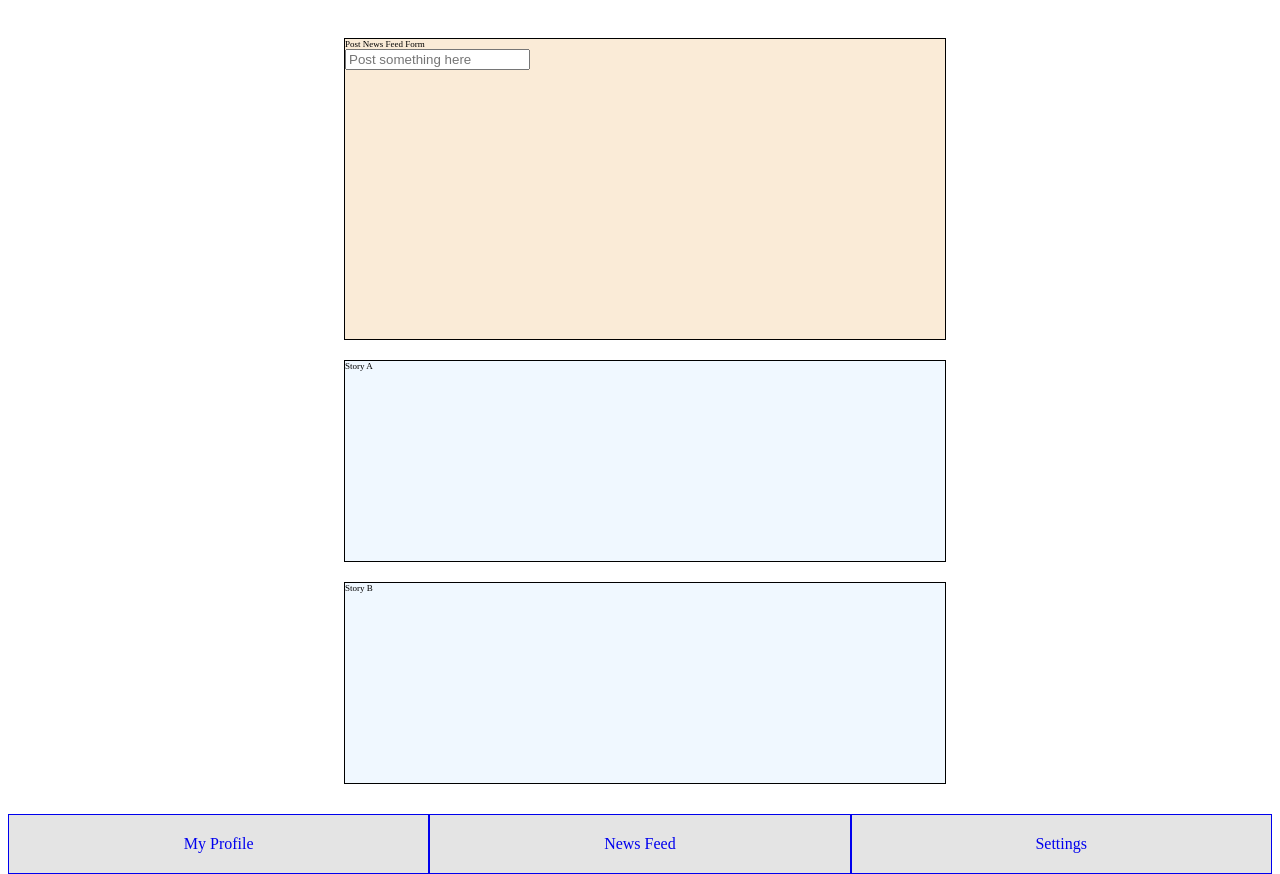
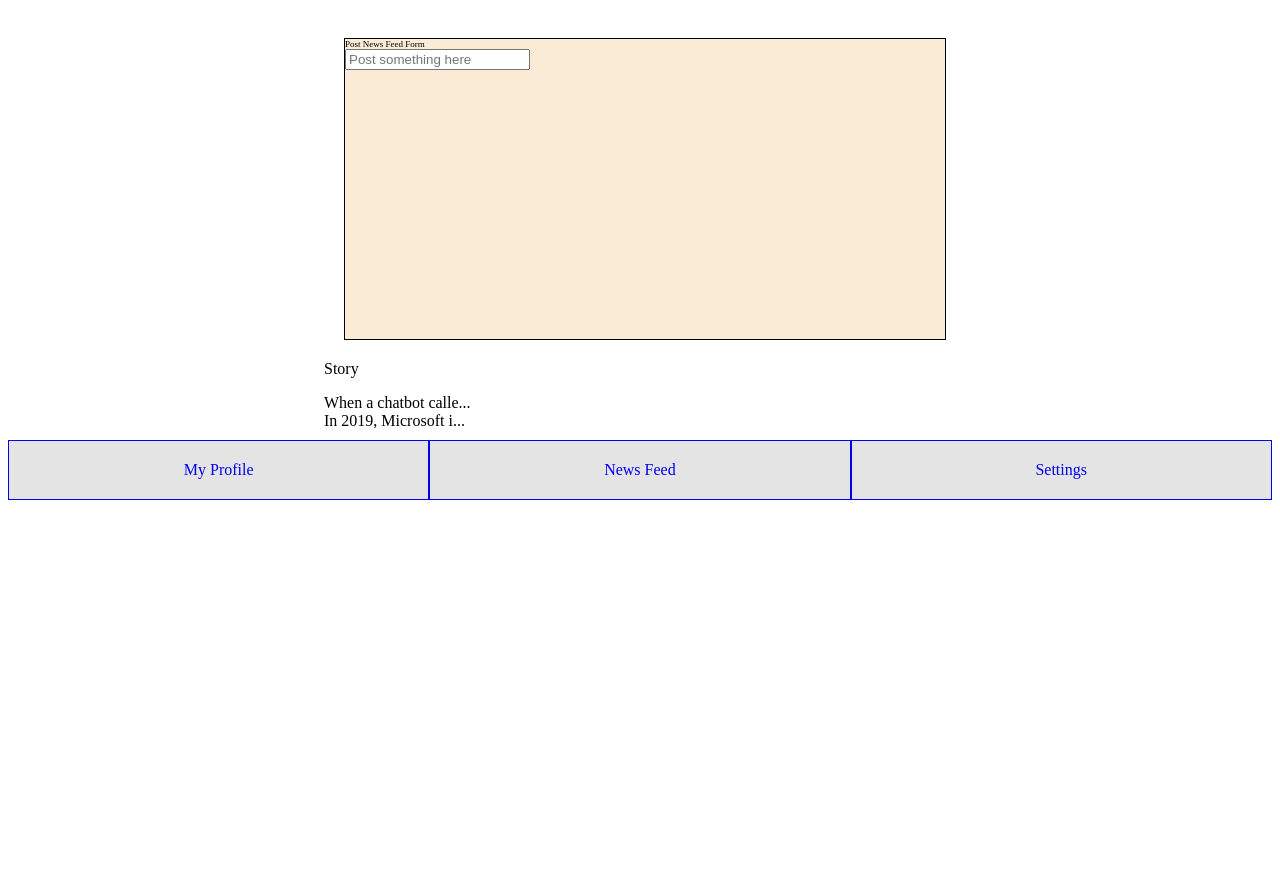
Before and after one commit to JRAntra/MEAN_Project_DEC_2022, an Angular app in the folder AntraShare/: page /news in a window 1280 px wide. After the commit the page ends 800 px from the top, so only its background shows below. Built offline with nearby package versions, Linux system fonts and the light colour scheme.

Commit message:
add first 20 chars pipe

```diff
--- a/AntraShare/src/app/app.module.ts
+++ b/AntraShare/src/app/app.module.ts
@@ -5,10 +5,12 @@ import { AppRoutingModule } from './app-routing.module';
 import { AppComponent } from './app.component';
 import { FeaturesModule } from './features/features.module';
 import { SharedModule } from './shared/shared.module';
+//import { First20CharsPipe } from './pipes/first20-chars.pipe';
 
 @NgModule({
   declarations: [
-    AppComponent
+    AppComponent,
+    //First20CharsPipe
   ],
   imports: [
     BrowserModule,
--- a/AntraShare/src/app/features/features.module.ts
+++ b/AntraShare/src/app/features/features.module.ts
@@ -9,6 +9,7 @@ import { RegisterPageComponent } from './register-page/register-page.component';
 import { SharedModule } from '../shared/shared.module';
 import { NewsStoriesComponent } from './news-feed/news-stories/news-stories.component';
 import { FormsModule, ReactiveFormsModule } from '@angular/forms';
+import { First20CharsPipe } from '../pipes/first20-chars.pipe';
 
 @NgModule({
   declarations: [
@@ -18,7 +19,9 @@ import { FormsModule, ReactiveFormsModule } from '@angular/forms';
     LoginPageComponent,
     RegisterPageComponent,
     SettingPageComponent,
-    NewsStoriesComponent
+    NewsStoriesComponent,
+    First20CharsPipe,
+
   ],
   imports: [
     CommonModule,
--- a/AntraShare/src/app/features/news-feed/news-feed.component.html
+++ b/AntraShare/src/app/features/news-feed/news-feed.component.html
@@ -4,12 +4,10 @@
         <input type="text" placeholder="Post something here">
     </div>
 
-    <div class="news-story">
-        Story A
-    </div>
-    <div class="news-story">
-        Story B
-    </div>
+
+    <app-news-stories></app-news-stories>
+
 </div>
 
+
 <app-router-banner></app-router-banner>
--- a/AntraShare/src/app/features/news-feed/news-stories/news-stories.component.html
+++ b/AntraShare/src/app/features/news-feed/news-stories/news-stories.component.html
@@ -1 +1,3 @@
-<p>news-stories works!</p>
+<p>Story</p>
+
+<div *ngFor="let content of storyContent">{{content | first20Chars}}</div>
--- a/AntraShare/src/app/features/news-feed/news-stories/news-stories.component.ts
+++ b/AntraShare/src/app/features/news-feed/news-stories/news-stories.component.ts
@@ -1,4 +1,5 @@
 import { Component, OnInit } from '@angular/core';
+import { First20CharsPipe } from 'src/app/pipes/first20-chars.pipe';
 
 @Component({
   selector: 'app-news-stories',
@@ -6,10 +7,15 @@ import { Component, OnInit } from '@angular/core';
   styleUrls: ['./news-stories.component.scss']
 })
 export class NewsStoriesComponent implements OnInit {
+  storyContent: string[] = [
+    "When a chatbot called ChatGPT hit the internet late last year, executives at a number of Silicon Valley companies worried they were suddenly dealing with new artificial intelligence technology that could disrupt their businesses.But at Microsoft, it was a cause for celebration. For several years, Satya Nadella, Microsoft’s chief executive, had been putting the pieces in place for this moment.",
+    "In 2019, Microsoft invested $1 billion in OpenAI, the tiny San Francisco company that designed ChatGPT. And in the years since, it has quietly invested another $2 billion, according to two people familiar with the investment who requested anonymity because they were not authorized to speak with the media. The $3 billion paid for the huge amounts of computing power that OpenAI needed to build the chatbot. And it meant that Microsoft could rapidly build and deploy new products based on the technology.",
+]
 
   constructor() { }
 
   ngOnInit(): void {
   }
 
+
 }
--- /dev/null
+++ b/AntraShare/src/app/pipes/first20-chars.pipe.ts
@@ -0,0 +1,26 @@
+import { Pipe, PipeTransform } from '@angular/core';
+
+@Pipe({
+  name: 'first20Chars'
+})
+export class First20CharsPipe implements PipeTransform {
+
+  transform(value: string): string {
+
+    if (typeof(value) == 'string'){
+      if (value.length > 20){
+        return value.substring(0,20) + "..."
+      } else {
+        return value
+      }
+    }
+    else {
+      return '';
+    }
+
+
+
+
+  }
+
+}
```
Also changed, not shown: 1 other file (tests, documents, lock files or other folders).
